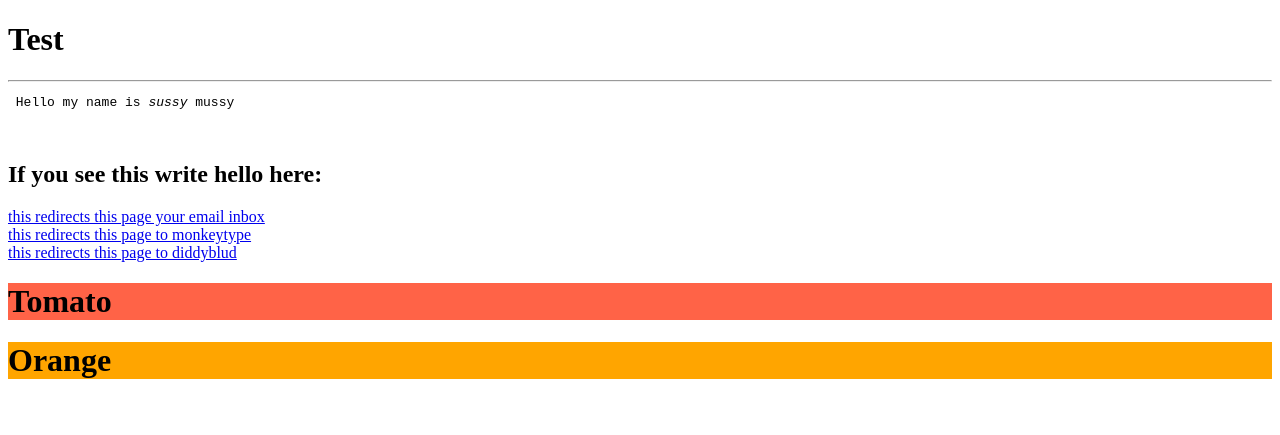
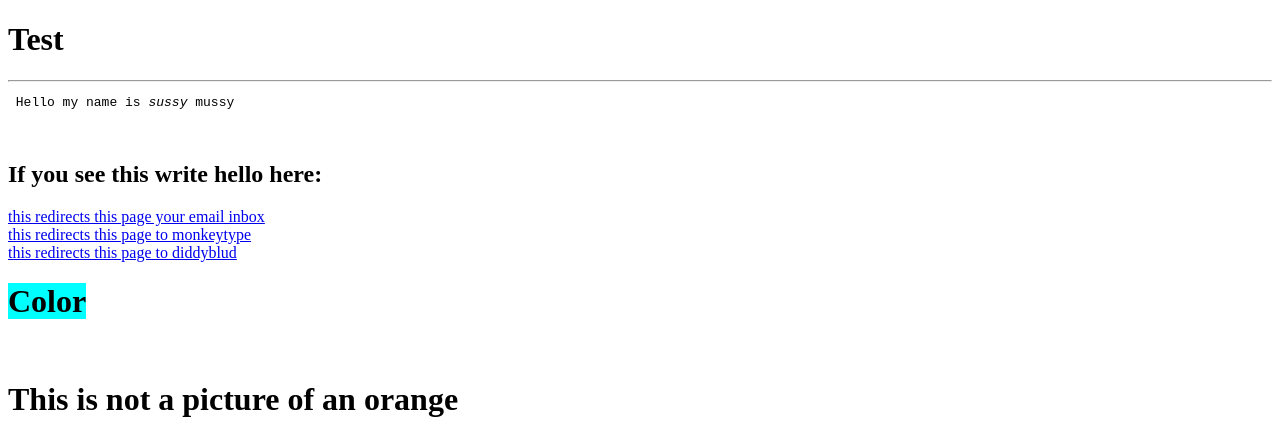
Before and after one commit to 1700535-byte/test, a plain HTML site: page index.html in a window 1280 px wide. Shown: the top 435 px of the page. Drawn offline with Linux system fonts and the light colour scheme.

Commit message:
Update index.html

```diff
--- a/index.html
+++ b/index.html
@@ -22,7 +22,7 @@
         this redirects this page to diddyblud
     </a>
     <br>
-    <h1 style="background-color:Tomato;">Tomato</h1> <h1 style="background-color:Orange;">Orange</h1>
+    <h1><span style="background-color:cyan;">Color</span></h1>
     <br>
     <H1>This is not a picture of an orange</H1>
     <br>
```
